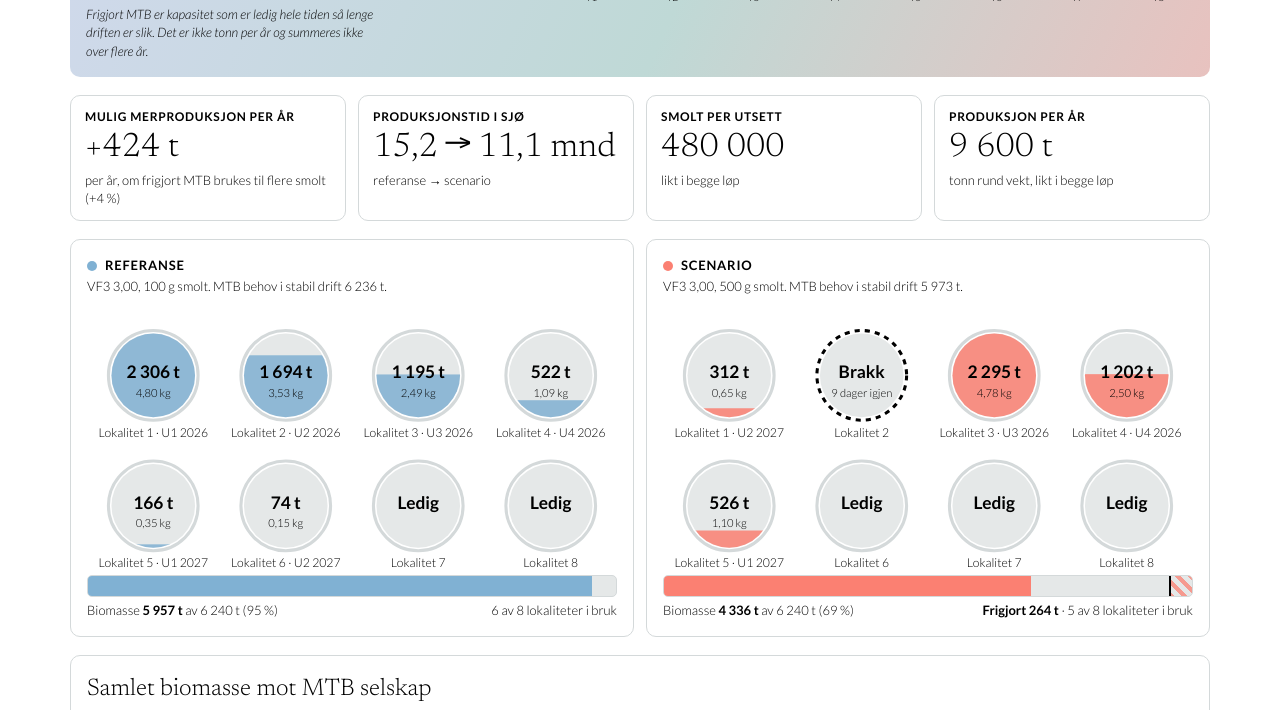
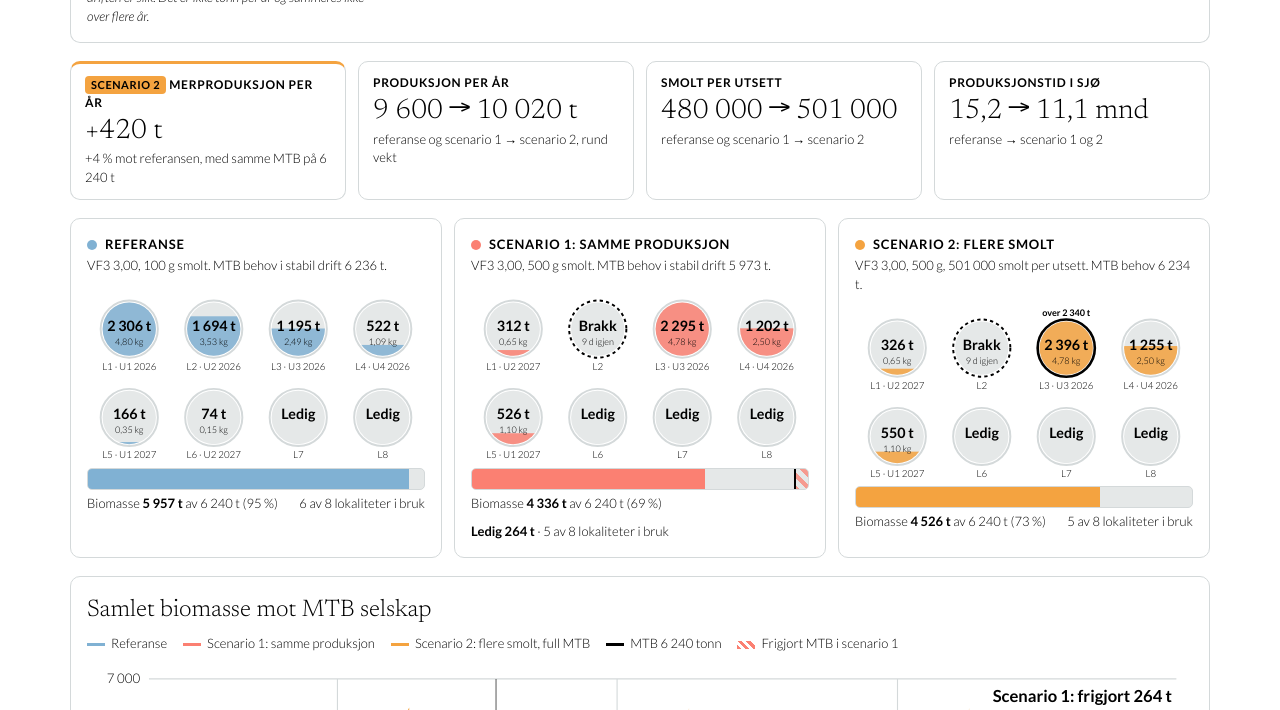
Before and after one commit to sondreref/mtb-timelapse, a plain HTML site: page index.html in a window 1280 px wide. Shown: the part 792-1502 px from the top of the page. Drawn offline with Linux system fonts and the light colour scheme.

Commit message:
Add files via upload

```diff
--- a/index.html
+++ b/index.html
@@ -10,7 +10,7 @@
 /* Plan: INAQ profil. Hvit flate, lyse fargeforløp fra profilen som dekor, svart tekst, Newsreader Light til overskrifter og Lato til tekst. Diagramfarger fra profilmanualen: blå for referanse, laksrød for scenario. Ett lyst tema. */
 :root{
   --bg:#e5e8e8; --surface:#ffffff; --page:#ffffff; --ink:#000000; --muted:#000000; --line:#d4d9da;
-  --ref:#80b1d3; --scen:#fb8072; --warn:#fdb462; --ok:#7fc97f;
+  --ref:#80b1d3; --scen:#fb8072; --scen2:#f4a340; --warn:#000000; --ok:#7fc97f;
   --g1:#d1d9ed; --g2:#bfd9d6; --g3:#e8c2bf; --g4:#b0c4e8;
   --display:"Newsreader","Palatino Linotype",Palatino,Georgia,serif; --body:"Lato",Corbel,"Segoe UI",Arial,sans-serif;
   color-scheme:light;
@@ -43,9 +43,11 @@ select{background:var(--surface);border:1px solid var(--line);border-radius:6px;
 .kpi{background:var(--surface);border:1px solid var(--line);border-radius:10px;padding:12px 14px}
 .kpi.hero{border-color:var(--scen);box-shadow:inset 4px 0 0 var(--scen)}
 .kpi .l{font-size:12px;font-weight:700;text-transform:uppercase;letter-spacing:.06em}
-.kpi .v{font-family:var(--display);font-weight:300;font-size:34px;line-height:1.15;margin:4px 0 2px}
+.kpi .v{font-family:var(--display);font-weight:300;font-size:28px;white-space:nowrap;line-height:1.15;margin:4px 0 2px}
 .kpi .s{font-size:13px}
-.panels{display:grid;grid-template-columns:1fr 1fr;gap:12px}
+.panels{display:grid;grid-template-columns:repeat(3,1fr);gap:12px}
+.kpi.s2{border-top:3px solid var(--scen2)}
+.tag{display:inline-block;font-size:11px;font-weight:700;letter-spacing:.05em;text-transform:uppercase;padding:1px 6px;border-radius:4px;color:#000}
 .panel h2{font-size:13px;font-weight:700;text-transform:uppercase;letter-spacing:.06em;margin:0 0 2px;display:flex;align-items:center;gap:8px}
 .panel .meta{font-size:13px;margin:0 0 6px}
 .cages{width:100%;height:auto;display:block}
@@ -65,11 +67,11 @@ select{background:var(--surface);border:1px solid var(--line);border-radius:6px;
 .disclaimer h3{font-size:12px;font-weight:700;text-transform:uppercase;letter-spacing:.06em;margin:0 0 4px}
 .disclaimer .logo{height:72px;width:auto;margin:8px}
 .topline{display:flex;justify-content:space-between;font-size:13px;border-bottom:1px solid #000;padding-bottom:8px}
-.hero{display:grid;grid-template-columns:1fr auto;gap:32px;align-items:center;padding:34px 36px;border-radius:10px;background:linear-gradient(120deg,var(--g4),var(--g1) 40%,var(--g2) 75%,var(--g3))}
-.hero .logo{height:130px;width:auto;margin:16px}
+.hero{display:grid;grid-template-columns:1fr auto;gap:32px;align-items:center;padding:14px 0 6px}
+.hero .logo{height:120px;width:auto;margin:8px 8px 8px 16px}
 .foot p{margin:4px 0}
 .warn{color:var(--warn);font-weight:600}
-.freed{display:grid;grid-template-columns:290px 1fr;gap:20px;align-items:center;background:linear-gradient(115deg,var(--g1),var(--g2) 55%,var(--g3));border:0}
+.freed{display:grid;grid-template-columns:290px 1fr;gap:20px;align-items:center;border-top:3px solid var(--scen)}
 .freed .note{font-size:13px;margin-top:8px;font-style:italic}
 .freed .l{font-size:12px;font-weight:700;text-transform:uppercase;letter-spacing:.06em}
 .freed .big{font-family:var(--display);font-weight:300;font-size:64px;line-height:1;color:var(--ink);margin:8px 0 6px}
@@ -81,6 +83,7 @@ select{background:var(--surface);border:1px solid var(--line);border-radius:6px;
 #freedbar rect,#freedbar line{transition:all .35s ease}
 .bar .gain{position:absolute;top:0;bottom:0;background:repeating-linear-gradient(45deg,var(--scen) 0 4px,transparent 4px 9px);opacity:.75}
 @media (max-width:820px){.freed{grid-template-columns:1fr}.freed .big{font-size:42px}}
+@media (max-width:1000px){.panels{grid-template-columns:1fr 1fr}}
 @media (max-width:820px){.hero{grid-template-columns:1fr}.hero .logo{height:80px;order:-1}.disclaimer{grid-template-columns:1fr}h1{font-size:30px}.params{grid-template-columns:1fr}.kpis{grid-template-columns:1fr 1fr}.panels{grid-template-columns:1fr}.player{grid-template-columns:auto 1fr}.date{grid-column:1/-1;text-align:left}}
 @media (prefers-reduced-motion:reduce){*{transition:none!important}}
 </style>
@@ -91,7 +94,7 @@ select{background:var(--surface);border:1px solid var(--line);border-radius:6px;
   <header class="hero">
     <div>
       <h1>Frigjort MTB ved større smolt og bedre vekst</h1>
-      <p class="sub">8 tillatelser à 780 tonn, 8 lokaliteter à 2 340 tonn og fire utsett per år. Begge løp produserer like mye. Forskjellen i biomasse i stabil drift er MTB som blir ledig.</p>
+      <p class="sub">8 tillatelser à 780 tonn, 8 lokaliteter à 2 340 tonn og fire utsett per år. Scenario 1 produserer like mye som referansen og viser hvor mye MTB som blir ledig. Scenario 2 bruker den ledige MTB til flere smolt og viser hvor mye mer som kan produseres.</p>
     </div>
     <svg xmlns="http://www.w3.org/2000/svg" xmlns:xlink="http://www.w3.org/1999/xlink" class="logo" role="img" aria-label="INAQ" viewBox="139.8 147.4 568.4 785.2">
 <path fill-rule="nonzero" fill="rgb(0%, 0%, 0%)" fill-opacity="1" d="M 145.574219 582.734375 L 145.574219 557.886719 C 200.46875 557.886719 278.265625 462.242188 309.394531 417.386719 C 278.265625 372.53125 200.46875 276.882812 145.574219 276.882812 L 145.574219 252.035156 C 228.597656 252.035156 330.472656 404.046875 334.769531 410.515625 L 339.328125 417.386719 L 334.769531 424.257812 C 330.472656 430.726562 228.601562 582.734375 145.574219 582.734375 "/>
@@ -119,12 +122,12 @@ select{background:var(--surface);border:1px solid var(--line);border-radius:6px;
       <div class="slider"><label for="rw">Smoltvekt</label><input type="range" id="rw" min="100" max="500" step="10" value="100"><output id="rwo"></output></div>
     </div>
     <div class="pgroup">
-      <h3><span class="dot" style="background:var(--scen)"></span>Scenario</h3>
+      <h3><span class="dot" style="background:var(--scen)"></span><span class="dot" style="background:var(--scen2);margin-left:-4px"></span>Scenario 1 og 2</h3>
       <div class="slider"><label for="sv">VF3</label><input type="range" id="sv" min="2.5" max="3.5" step="0.05" value="3"><output id="svo"></output></div>
       <div class="slider"><label for="sw">Smoltvekt</label><input type="range" id="sw" min="100" max="500" step="10" value="500"><output id="swo"></output></div>
     </div>
     <div class="presets">
-      <span>Hurtigvalg scenario</span>
+      <span>Hurtigvalg scenario 1 og 2</span>
       <button data-v="3" data-w="500">Større smolt: 500 g</button>
       <button data-v="3.5" data-w="100">Bedre vekst: VF3 3,5</button>
       <button data-v="3.5" data-w="500">Begge</button>
@@ -133,36 +136,37 @@ select{background:var(--surface);border:1px solid var(--line);border-radius:6px;
 
   <section class="card freed" aria-label="Frigjort MTB">
     <div>
-      <div class="l">Frigjort MTB i stabil drift</div>
+      <div class="l"><span class="tag" style="background:var(--scen)">Scenario 1</span> Frigjort MTB i stabil drift</div>
       <div class="big" id="fbig">264 t</div>
       <div class="s" id="fsub"></div>
       <div class="note">Frigjort MTB er kapasitet som er ledig hele tiden så lenge driften er slik. Det er ikke tonn per år og summeres ikke over flere år.</div>
     </div>
-    <svg id="freedbar" viewBox="0 0 1000 140" role="img" aria-label="MTB behov for referanse og scenario mot åtte tillatelser à 780 tonn"></svg>
+    <svg id="freedbar" viewBox="0 0 1000 140" role="img" aria-label="MTB behov for referanse og scenario 1 mot åtte tillatelser à 780 tonn"></svg>
   </section>
 
   <section class="kpis" aria-label="Nøkkeltall">
-    <div class="kpi"><div class="l">Mulig merproduksjon per år</div><div class="v" id="k1">0 t</div><div class="s" id="k1s"></div></div>
-    <div class="kpi"><div class="l">Produksjonstid i sjø</div><div class="v" id="k2"></div><div class="s">referanse → scenario</div></div>
-    <div class="kpi"><div class="l">Smolt per utsett</div><div class="v" id="k3"></div><div class="s">likt i begge løp</div></div>
-    <div class="kpi"><div class="l">Produksjon per år</div><div class="v" id="k4"></div><div class="s">tonn rund vekt, likt i begge løp</div></div>
+    <div class="kpi s2"><div class="l"><span class="tag" style="background:var(--scen2)">Scenario 2</span> Merproduksjon per år</div><div class="v" id="k1">0 t</div><div class="s" id="k1s"></div></div>
+    <div class="kpi"><div class="l">Produksjon per år</div><div class="v" id="k4"></div><div class="s" id="k4s"></div></div>
+    <div class="kpi"><div class="l">Smolt per utsett</div><div class="v" id="k3"></div><div class="s" id="k3s"></div></div>
+    <div class="kpi"><div class="l">Produksjonstid i sjø</div><div class="v" id="k2"></div><div class="s">referanse → scenario 1 og 2</div></div>
   </section>
 
   <section class="panels">
     <div class="card panel" id="pref"></div>
     <div class="card panel" id="pscen"></div>
+    <div class="card panel" id="pscen2"></div>
   </section>
 
   <section class="card chartcard">
     <h2>Samlet biomasse mot MTB selskap</h2>
-    <div class="legend"><span><i style="background:var(--ref)"></i>Referanse</span><span><i style="background:var(--scen)"></i>Scenario</span><span><i style="background:var(--ink)"></i>MTB 6 240 tonn</span><span><i style="background:var(--scen);opacity:.5;height:8px"></i>MTB behov scenario, stabil drift</span></div>
+    <div class="legend"><span><i style="background:var(--ref)"></i>Referanse</span><span><i style="background:var(--scen)"></i>Scenario 1: samme produksjon</span><span><i style="background:var(--scen2)"></i>Scenario 2: flere smolt, full MTB</span><span><i style="background:var(--ink)"></i>MTB 6 240 tonn</span><span><i style="background:repeating-linear-gradient(45deg,var(--scen) 0 3px,transparent 3px 6px);height:8px"></i>Frigjort MTB i scenario 1</span></div>
     <div class="chart-wrap"><svg id="chart" viewBox="0 0 1000 320" role="img" aria-label="Biomasse over tid for referanse og scenario mot MTB"></svg></div>
   </section>
 
   <footer class="foot">
-    <p><b>Forutsetninger:</b> konstant 9 °C, høstevekt 5 kg rund vekt, ingen dødelighet, ingen lus og ingen avlusninger, 2 måneder brakklegging, hele generasjonen slaktes ved høstevekt og står på én lokalitet. Utsett 30.04, 30.06, 31.08 og 30.12 hvert år fra 2026. Antall smolt per utsett settes slik at referansen akkurat fyller 6 240 tonn i stabil drift. Scenarioet setter ut like mange smolt.</p>
+    <p><b>Forutsetninger:</b> konstant 9 °C, høstevekt 5 kg rund vekt, ingen dødelighet, ingen lus og ingen avlusninger, 2 måneder brakklegging, hele generasjonen slaktes ved høstevekt og står på én lokalitet. Utsett 30.04, 30.06, 31.08 og 30.12 hvert år fra 2026. Antall smolt per utsett settes slik at referansen akkurat fyller 6 240 tonn i stabil drift. Scenario 1 setter ut like mange smolt som referansen. Scenario 2 har samme vekst og smoltvekt som scenario 1, men setter ut så mange smolt at det også fyller 6 240 tonn i stabil drift.</p>
     <p><b>Vekst:</b> W(t) = (W0^(1/3) + VF3/1000 × døgngrader)^3, vekt i gram. Iwama, G.K. og Tautz, A.F. (1981), Canadian Journal of Fisheries and Aquatic Sciences 38(6), 649–656, <a href="https://doi.org/10.1139/f81-087">doi.org/10.1139/f81-087</a>.</p>
-    <p>Fyllingen i merdene er biomasse delt på MTB per lokalitet. Teksten «over 2 340 t» betyr at generasjonen er større enn MTB per lokalitet. U1 til U4 er utsett nr i året.</p>
+    <p>Fyllingen i merdene er biomasse delt på MTB per lokalitet. L1 til L8 er lokalitetene. Teksten «over 2 340 t» betyr at generasjonen er større enn MTB per lokalitet. U1 til U4 er utsett nr i året.</p>
     <div class="disclaimer">
       <div>
         <h3>Ansvarsfraskrivelse</h3>
@@ -265,21 +269,21 @@ let M=null,t=0,playing=false,last=null;
 /* ---------- merdpaneler ---------- */
 const panels={};
 function buildPanel(key,title,color){
-  const host=$(key==="ref"?"pref":"pscen");
+  const host=$({ref:"pref",scen:"pscen",scen2:"pscen2"}[key]);
   host.innerHTML=`<h2><span class="dot" style="background:var(--${color})"></span>${title}</h2><p class="meta" id="${key}meta"></p>`;
-  const svg=el("svg",{viewBox:"0 0 520 262",class:"cages",role:"img","aria-label":title+": åtte lokaliteter"},host);
+  const svg=el("svg",{viewBox:"0 0 520 278",class:"cages",role:"img","aria-label":title+": åtte lokaliteter"},host);
   const cages=[];
   for(let i=0;i<8;i++){
-    const cx=65+(i%4)*130, cy=72+Math.floor(i/4)*128, r=44;
+    const cx=65+(i%4)*130, cy=74+Math.floor(i/4)*136, r=44;
     const g=el("g",{},svg);
     const cp=el("clipPath",{id:`c${key}${i}`},g); el("circle",{cx,cy,r:r-3},cp);
     el("circle",{cx,cy,r:r-3,fill:"var(--bg)"},g);
     const water=el("rect",{x:cx-r,y:cy+r,width:2*r,height:0,fill:`var(--${color})`,"clip-path":`url(#c${key}${i})`,opacity:"0.85"},g);
     const ring=el("circle",{cx,cy,r,fill:"none",stroke:"var(--line)","stroke-width":"3"},g);
-    const big=el("text",{x:cx,y:cy+3,"text-anchor":"middle","font-size":"17","font-weight":"700",fill:"#000","font-family":"var(--body)"},g);
-    const small=el("text",{x:cx,y:cy+21,"text-anchor":"middle","font-size":"11",fill:"var(--ink)"},g);
-    const name=el("text",{x:cx,y:cy+r+16,"text-anchor":"middle","font-size":"12",fill:"#000","font-family":"var(--body)"},g);
-    const flag=el("text",{x:cx,y:cy-r-6,"text-anchor":"middle","font-size":"11","font-weight":"700",fill:"#000","font-family":"var(--body)"},g);
+    const big=el("text",{x:cx,y:cy+3,"text-anchor":"middle","font-size":"22","font-weight":"700",fill:"#000","font-family":"var(--body)"},g);
+    const small=el("text",{x:cx,y:cy+24,"text-anchor":"middle","font-size":"14",fill:"var(--ink)"},g);
+    const name=el("text",{x:cx,y:cy+r+19,"text-anchor":"middle","font-size":"15",fill:"#000","font-family":"var(--body)"},g);
+    const flag=el("text",{x:cx,y:cy-r-6,"text-anchor":"middle","font-size":"14","font-weight":"700",fill:"#000","font-family":"var(--body)"},g);
     cages.push({water,ring,big,small,name,flag,cx,cy,r});
   }
   const bar=document.createElement("div");bar.className="bar";bar.innerHTML=`<div class="fill" style="background:var(--${color})"></div><div class="gain"></div><div class="need"></div>`;host.appendChild(bar);
@@ -292,20 +296,20 @@ function drawPanel(key){
   for(const g of S.gens){ if(g.site<0)continue; if(t>=g.t0&&t<g.tFree) state[g.site]={g,active:t<g.tH}; }
   state.forEach((s,i)=>{
     const c=p.cages[i];
-    c.name.textContent=`Lokalitet ${i+1}`; c.flag.textContent=""; c.ring.setAttribute("stroke-width","3");
+    c.name.textContent=`L${i+1}`; c.flag.textContent=""; c.ring.setAttribute("stroke-width","3");
     if(!s){c.water.setAttribute("height",0);c.ring.setAttribute("stroke","var(--line)");c.ring.setAttribute("stroke-dasharray","");c.big.textContent="Ledig";c.big.setAttribute("fill","#000");c.small.textContent="";return;}
     if(s.active){
-      const w=M.wkg(key==="ref"?cur.ref:cur.scen,t-s.g.t0), bio=M.N*w/1000, f=Math.min(bio/P.siteMtb,1);
+      const w=M.wkg(key==="ref"?cur.ref:cur.scen,t-s.g.t0), bio=S.N*w/1000, f=Math.min(bio/P.siteMtb,1);
       const h=2*c.r*f; c.water.setAttribute("y",c.cy+c.r-h); c.water.setAttribute("height",h);
       const over=bio>P.siteMtb;
       c.ring.setAttribute("stroke",over?"#000":"var(--line)"); c.ring.setAttribute("stroke-width",over?"4":"3"); c.ring.setAttribute("stroke-dasharray","");
       if(over) c.flag.textContent="over 2 340 t";
       c.big.textContent=nb(bio)+" t"; c.big.setAttribute("fill","var(--ink)");
-      c.small.textContent=`${nb(w,2)} kg`; c.name.textContent=`Lokalitet ${i+1} · U${s.g.slot} ${s.g.year}`;
+      c.small.textContent=`${nb(w,2)} kg`; c.name.textContent=`L${i+1} · U${s.g.slot} ${s.g.year}`;
     }else{
       c.water.setAttribute("height",0); c.ring.setAttribute("stroke","#000"); c.ring.setAttribute("stroke-dasharray","5 5");
       c.big.textContent="Brakk"; c.big.setAttribute("fill","#000");
-      c.small.textContent=`${Math.ceil(s.g.tFree-t)} dager igjen`;
+      c.small.textContent=`${Math.ceil(s.g.tFree-t)} d igjen`;
     }
   });
   const cur_t=S.total[t], frac=cur_t/P.mtb;
@@ -313,7 +317,7 @@ function drawPanel(key){
   p.need.style.left=Math.min(S.mtbNeed/P.mtb,1)*100+"%";
   const g0=Math.min(S.mtbNeed/P.mtb,1); p.gain.style.left=g0*100+"%"; p.gain.style.width=(key==="scen"&&M.freedPeak>0?(1-g0)*100:0)+"%";
   const inUse=state.filter(Boolean).length;
-  p.lbl.innerHTML=`<span>Biomasse <b>${nb(cur_t)} t</b> av 6 240 t (${nb(frac*100,0)} %)</span><span>${key==="scen"&&M.freedPeak>0?`<b>Frigjort ${nb(M.freedPeak)} t</b> · `:""}${inUse} av 8 lokaliteter i bruk</span>`;
+  p.lbl.innerHTML=`<span>Biomasse <b>${nb(cur_t)} t</b> av 6 240 t (${nb(frac*100,0)} %)</span><span>${key==="scen"&&M.freedPeak>0?`<b>Ledig ${nb(M.freedPeak)} t</b> · `:""}${inUse} av 8 lokaliteter i bruk</span>`;
 }
 let cur=null;
 
@@ -353,7 +357,7 @@ const svg=$("chart"); const X0=56,X1=985,Y0=286,Y1=18;
 let xs,ys,cursor,clipRect;
 function buildChart(){
   svg.innerHTML="";
-  const n=M.nDays, ymax=Math.ceil(Math.max(7000,...M.ref.total,...M.scen.total)/1000)*1000;
+  const n=M.nDays, ymax=Math.ceil(Math.max(7000,...M.ref.total,...M.scen.total,...M.scen2.total)/1000)*1000;
   xs=i=>X0+(X1-X0)*i/(n-1); ys=v=>Y0-(Y0-Y1)*v/ymax;
   const defs=el("defs",{},svg); const cp=el("clipPath",{id:"prog"},defs); clipRect=el("rect",{x:X0,y:0,width:0,height:320},cp);
   for(let v=0;v<=ymax;v+=1000){el("line",{x1:X0,x2:X1,y1:ys(v),y2:ys(v),stroke:"var(--line)","stroke-width":"1"},svg);const tx=el("text",{x:X0-8,y:ys(v)+4,"text-anchor":"end"},svg);tx.textContent=nb(v);}
@@ -369,14 +373,15 @@ function buildChart(){
   el("rect",{x:xs(iSS),y:yA,width:X1-xs(iSS),height:Math.max(1,yB-yA),fill:"url(#hatch2)"},svg);
   el("line",{x1:xs(iSS),x2:X1,y1:ys(M.scen.mtbNeed),y2:ys(M.scen.mtbNeed),stroke:"var(--scen)","stroke-dasharray":"4 4","stroke-width":"1.5"},svg);
   const fl=el("text",{x:X1-4,y:yA-8,"text-anchor":"end",style:"fill:#000;font-weight:700;font-size:15px"},svg);
-  fl.textContent=(M.freedPeak>=0?"Frigjort ":"Økt behov ")+nb(Math.abs(M.freedPeak))+" t";
+  fl.textContent="Scenario 1: "+(M.freedPeak>=0?"frigjort ":"økt behov ")+nb(Math.abs(M.freedPeak))+" t";
   // spøkelseskurver (hele forløpet) og fremdrift
-  for(const [k,c] of [["ref","ref"],["scen","scen"]]){
+  for(const [k,c] of [["ref","ref"],["scen","scen"],["scen2","scen2"]]){
     el("path",{d:path(M[k].total),fill:"none",stroke:`var(--${c})`,"stroke-width":"1.5",opacity:"0.22"},svg);
   }
   const g=el("g",{"clip-path":"url(#prog)"},svg);
   el("path",{d:path(M.ref.total),fill:"none",stroke:"var(--ref)","stroke-width":"2.2"},g);
   el("path",{d:path(M.scen.total),fill:"none",stroke:"var(--scen)","stroke-width":"2.4"},g);
+  el("path",{d:path(M.scen2.total),fill:"none",stroke:"var(--scen2)","stroke-width":"2.4"},g);
   el("line",{x1:X0,x2:X1,y1:ys(P.mtb),y2:ys(P.mtb),stroke:"var(--ink)","stroke-width":"2"},svg);
   cursor=el("line",{x1:X0,x2:X0,y1:Y1,y2:Y0,stroke:"var(--ink)","stroke-width":"1",opacity:"0.6"},svg);
 }
@@ -388,24 +393,30 @@ function recompute(){
   $("rvo").textContent=nb(cur.ref.vf3,2); $("rwo").textContent=cur.ref.w0+" g";
   $("svo").textContent=nb(cur.scen.vf3,2); $("swo").textContent=cur.scen.w0+" g";
   M=runModel({...P,...cur});
+  const N2=Math.floor(P.mtb*1000/M.scen.peak/1000)*1000, k=N2/M.N;
+  M.ref.N=M.N; M.scen.N=M.N;
+  M.scen2={...M.scen,N:N2,total:M.scen.total.map(v=>v*k),mtbNeed:N2*M.scen.peak/1000};
+  M.prod2=P.plan.length*N2*P.HW/1000;
   $("scrub").max=M.nDays-1; t=Math.min(t,M.nDays-1);
   const fr=M.freedPeak;
-  const fullR=P.plan.length*P.HW*P.mtb/M.ref.peak, fullS=P.plan.length*P.HW*P.mtb/M.scen.peak, dP=fullS-fullR;
+  const dP=M.prod2-M.prodYear;
   $("k1").textContent=(dP<0?"−":"+")+nb(Math.abs(dP))+" t";
-  $("k1s").textContent=`per år, om frigjort MTB brukes til flere smolt (${dP<0?"−":"+"}${nb(Math.abs(dP/fullR*100),0)} %)`;
+  $("k1s").textContent=`${dP<0?"−":"+"}${nb(Math.abs(dP/M.prodYear*100),0)} % mot referansen, med samme MTB på 6 240 t`;
   drawFreed();
   $("k2").textContent=nb(M.ref.cycle/(365.25/12),1)+" → "+nb(M.scen.cycle/(365.25/12),1)+" mnd";
-  $("k3").textContent=nb(M.N); $("k4").textContent=nb(M.prodYear)+" t";
+  $("scen2meta").textContent=`VF3 ${nb(cur.scen.vf3,2)}, ${cur.scen.w0} g, ${nb(M.scen2.N)} smolt per utsett. MTB behov ${nb(M.scen2.mtbNeed)} t.`;
+  $("k3").textContent=nb(M.N)+" → "+nb(M.scen2.N); $("k3s").textContent="referanse og scenario 1 → scenario 2";
+  $("k4").textContent=nb(M.prodYear)+" → "+nb(M.prod2)+" t"; $("k4s").textContent="referanse og scenario 1 → scenario 2, rund vekt";
   $("refmeta").textContent=`VF3 ${nb(cur.ref.vf3,2)}, ${cur.ref.w0} g smolt. MTB behov i stabil drift ${nb(M.ref.mtbNeed)} t.`+(M.ref.short?` ${M.ref.short} utsett fikk ikke ledig lokalitet.`:"");
   $("scenmeta").textContent=`VF3 ${nb(cur.scen.vf3,2)}, ${cur.scen.w0} g smolt. MTB behov i stabil drift ${nb(M.scen.mtbNeed)} t.`+(M.scen.short?` ${M.scen.short} utsett fikk ikke ledig lokalitet.`:"");
   buildChart(); render();
 }
-function render(){ $("scrub").value=t; $("date").textContent=fmtDate(M.start+t*86400000); drawPanel("ref"); drawPanel("scen"); drawChart(); }
+function render(){ $("scrub").value=t; $("date").textContent=fmtDate(M.start+t*86400000); drawPanel("ref"); drawPanel("scen"); drawPanel("scen2"); drawChart(); }
 function setPlay(on){playing=on;$("playicon").setAttribute("d",on?"M4 2h4v14H4zM10 2h4v14h-4z":"M4 2l12 7-12 7z");$("play").setAttribute("aria-label",on?"Pause":"Spill av");last=null;if(on){if(t>=M.nDays-1)t=0;requestAnimationFrame(tick);}}
 let acc=0;
 function tick(ts){ if(!playing)return; if(last!==null){acc+=(ts-last)/1000*(+$("speed").value);const step=Math.floor(acc);if(step>0){acc-=step;t=Math.min(t+step,M.nDays-1);render();if(t>=M.nDays-1){setPlay(false);return;}}} last=ts; requestAnimationFrame(tick); }
 
-buildPanel("ref","Referanse","ref"); buildPanel("scen","Scenario","scen");
+buildPanel("ref","Referanse","ref"); buildPanel("scen","Scenario 1: samme produksjon","scen"); buildPanel("scen2","Scenario 2: flere smolt","scen2");
 ["rv","rw","sv","sw"].forEach(id=>$(id).addEventListener("input",recompute));
 document.querySelectorAll(".presets button").forEach(b=>b.addEventListener("click",()=>{$("sv").value=b.dataset.v;$("sw").value=b.dataset.w;recompute();}));
 $("scrub").addEventListener("input",e=>{t=+e.target.value;render();});
```
